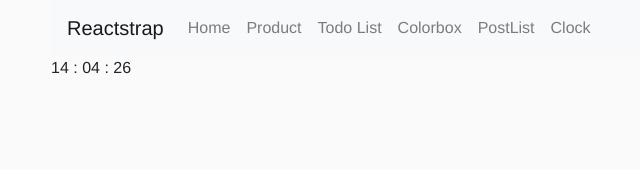
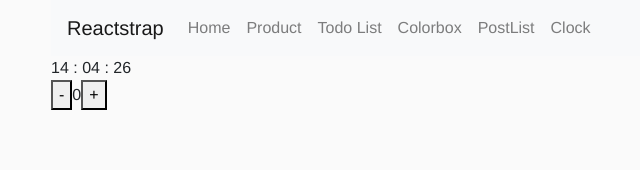
Before and after one commit to Bi-Huynh/React-Learn-1, a React (Create React App) app: page /clock in a window 1280 px wide. Shown: the top 170 px of the page, without its empty margins (34-674 px from the left). Built offline with nearby package versions, Linux system fonts and the light colour scheme.

Commit message:
test cách sử dụng hàm set mới của setState là truyền arrow function vào trong hàm set

```diff
--- a/src/components/Clock/Clock.jsx
+++ b/src/components/Clock/Clock.jsx
@@ -17,6 +17,7 @@ const formatDate = (date) => {
 
 function Clock() {
     const [timeString, setTimeString] = useState('');
+    const [count, setCount] = useState(0);
 
     useEffect(() => {
         const clockInterval = setInterval(() => {
@@ -30,9 +31,26 @@ function Clock() {
         };
     }, []);
 
+    const increment = () => {
+        setCount((preCount) => preCount + 1);
+        // mới :))) có thể nhận vào 1 function, tham số truyền vào là giá trị hiện tại của
+        // biến count và ta có thể sử lý biến đó r trả về kết quả mới.
+        // và tên tham số thì là gì cũng đc nhưng giá trị thì là giá trị hiện tại của biến count
+        // thay vì viết như trên ta có thể viết setCount(count + 1)
+    };
+
+    const decrement = () => {
+        setCount((preCount) => preCount - 1);
+    };
+
     return (
         <div>
             <ScreensClock timeString={timeString}></ScreensClock>
+            <div>
+                <button onClick={decrement}>-</button>
+                <span>{count}</span>
+                <button onClick={increment}>+</button>
+            </div>
         </div>
     );
 }
```
